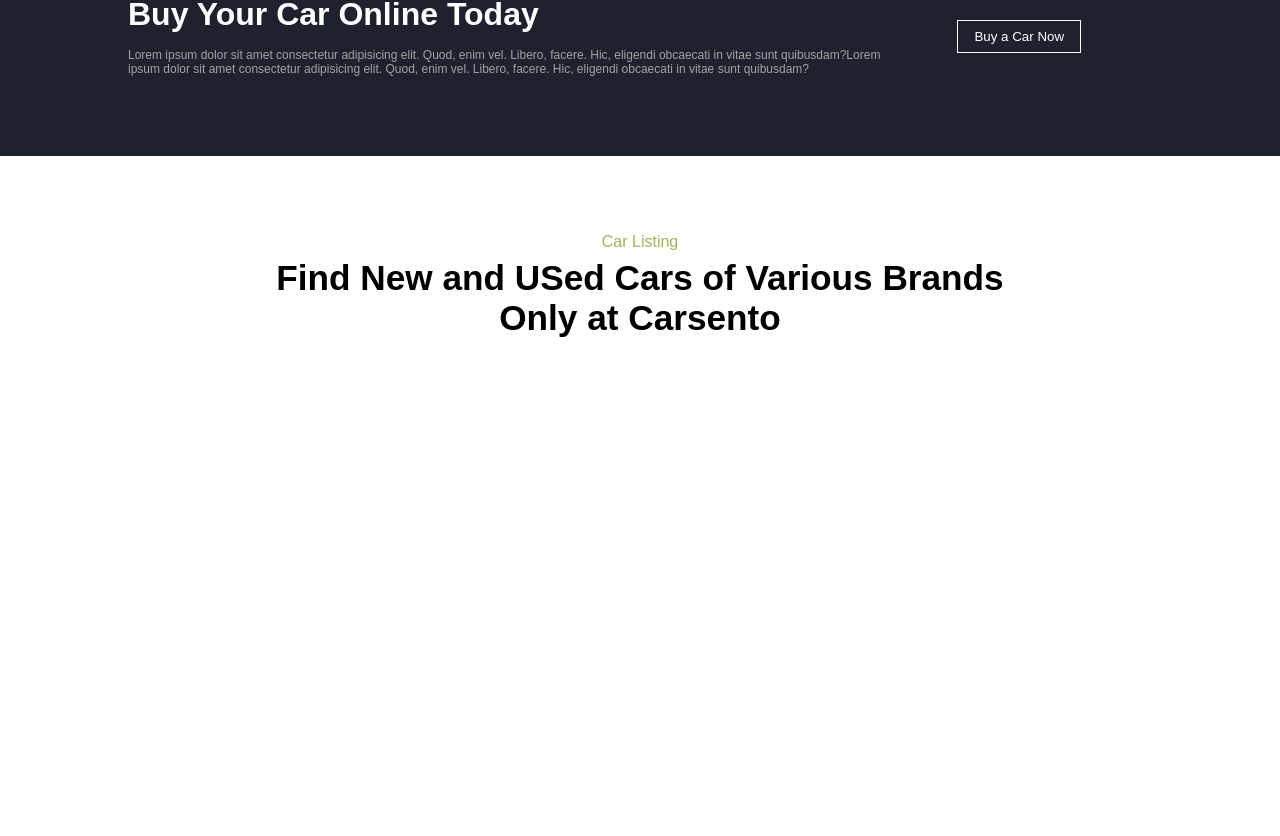
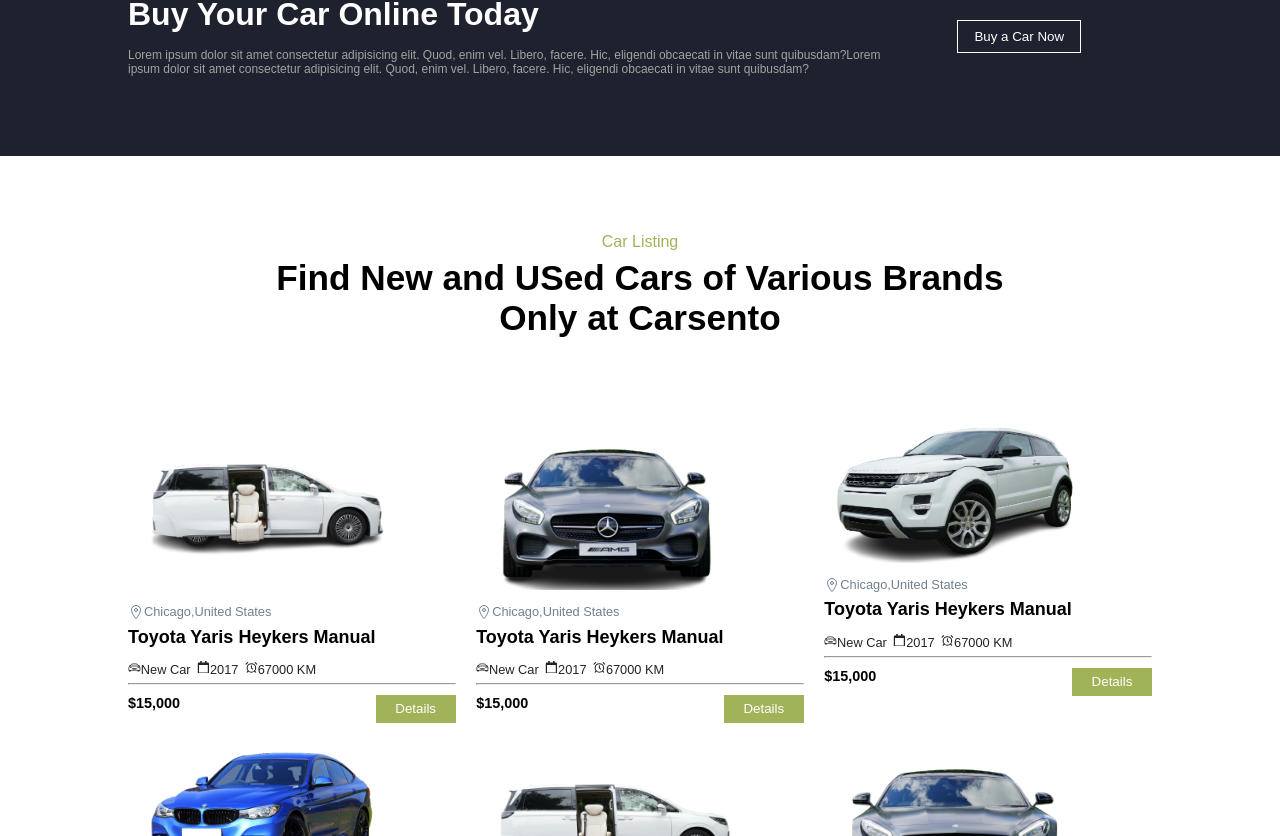
Before and after one commit to edyting/car-company, a React (Vite) app: page / in a window 1280 px wide. Shown: the part 2604-3440 px from the top of the page. Built offline with nearby package versions, Linux system fonts and the light colour scheme.

Commit message:
finished car listing section

```diff
--- a/src/components/CarListing.jsx
+++ b/src/components/CarListing.jsx
@@ -1,3 +1,7 @@
+import { IoLocationOutline } from "react-icons/io5";
+import { IoCarSportOutline } from "react-icons/io5";
+import { FaRegCalendar } from "react-icons/fa";
+import { LuAlarmClock } from "react-icons/lu";
 
 const CarListing = () => {
   const cars = [
@@ -60,7 +64,7 @@
       date: "2017",
       price: "$15,000",
       src: "../../public/car4.png",
-      }
+    },
   ];
   return (
     <div>
@@ -72,16 +76,55 @@
         </div>
 
         {/* cars-listing */}
+        <div className="listing-container">
+          {cars.map((car) => (
+            <div className="grid-item" key={car.id}>
+              <img src={car.src} alt={car.brand} />
+              {/* location */}
+              <div >
+                <div className="location">
+                  <IoLocationOutline />
+                  <span>{car.location}</span>
+                </div>
+                {/* brand */}
+                <div className="brand">
+                  <h2>{car.brand}</h2>
+                </div>
+                {/* details */}
+                <div className="details">
+                  {/* tag */}
                   <div className="">
-                  {cars.map((car) => {
-                      <div className="" key={car.id}>
-                        <h2>{car.brand}</h2>
-                      </div>;
-                  })}
+                    <IoCarSportOutline />
+                    <span>{car.tag}</span>
+                  </div>
+                  {/* date */}
+                  <div className="date">
+                    <FaRegCalendar />
+                    <span>{car.date}</span>
+                  </div>
+                  {/* distance */}
+                  <div className="distance">
+                    <LuAlarmClock />
+                    <span>{car.distance}</span>
+                  </div>
+                </div>
+                <hr className="line" />
+              </div>
+              {/* bottom */}
+              <div className="bottom">
+                {/* price */}
+                <div className="price">
+                  <span>{car.price}</span>
+                </div>
+                {/* btn */}
+                <button>Details</button>
+              </div>
+            </div>
+          ))}
         </div>
       </div>
     </div>
-  )
-}
+  );
+};
 
-export default CarListing
+export default CarListing;
--- /dev/null
+++ b/src/components/HowToBuy.jsx
@@ -0,0 +1,12 @@
+
+const HowToBuy = () => {
+  return (
+    <div>
+          <div className="to_buy">
+
+      </div>
+    </div>
+  )
+}
+
+export default HowToBuy
--- a/src/pages/HomePage.jsx
+++ b/src/pages/HomePage.jsx
@@ -2,6 +2,7 @@
 import CarListing from "../components/CarListing";
 import Forth from "../components/Forth";
 import HeroSection from "../components/HeroSection";
+import HowToBuy from "../components/HowToBuy";
 import Navbar from "../components/Navbar"
 import Search from "../components/Search";
 import SecondSection from "../components/SecondSection";
@@ -21,30 +22,34 @@
 
         <div className="">
           <Search />
-              </div>
-
-              <div className="">
-                  <SecondSection/>
+        </div>
+        {/* second section is just a white space */}
+        <div className="">
+          <SecondSection />
         </div>
 
         <div className="">
-          <ThirdSection/>
+          <ThirdSection />
         </div>
 
         <div className="">
-          <Forth/>
+          <Forth />
         </div>
 
         <div className="">
-          <WhyChooseUS/>
+          <WhyChooseUS />
         </div>
 
         <div className="">
-          <BuyYourCar/>
+          <BuyYourCar />
         </div>
 
         <div className="">
-          <CarListing/>
+          <CarListing />
+        </div>
+
+        <div className="">
+          <HowToBuy />
         </div>
       </div>
     </div>
--- /dev/null
+++ b/src/scss/_tobuy.scss
@@ -0,0 +1,5 @@
+.to_buy{
+    width: 100%;
+    height: 20dvh;
+
+}
--- a/src/scss/app.scss
+++ b/src/scss/app.scss
@@ -8,3 +8,4 @@
 @import './whychooseus';
 @import './buycar';
 @import './carlisting.scss';
+@import './tobuy';
--- a/src/scss/carlisting.scss
+++ b/src/scss/carlisting.scss
@@ -1,8 +1,6 @@
 .car-listing-section{
     width: 100%;
-    height: 100dvh;
-    // background: yellow;
-    // display: flex;
+
 
 
     .top{
@@ -22,3 +20,69 @@
         }
     }
 }
+
+.listing-container{
+    width: 100%;
+    // height: 100%;
+    // background: blue;
+    display: grid;
+    grid-template-columns: 1fr 1fr 1fr;
+    gap: 2%;
+    padding: 0 10%;
+
+
+    img{
+        width: 80%;
+        text-align: center;
+    }
+
+    .grid-item{
+        // background: green;
+    }
+}
+
+.location{
+    display: flex;
+    color: slategrey;
+    margin-top: 10px;
+
+    span{
+        font-size: .8rem;
+
+    }
+}
+
+.details{
+    display: flex;
+    color: rgb(36, 36, 36);
+    // align-items: center;
+    gap: 2%;
+    font-size: .8rem;
+    padding-bottom: 2%;
+}
+
+.brand{
+    font-size: .75rem;
+    margin: 2% 0;
+    margin-bottom: 4%;
+}
+
+.bottom{
+    display: flex;
+    justify-content: space-between;
+    // background-color: aquamarine;
+    padding: 0;
+    padding-top: 3%;
+
+    .price{
+        font-weight: 600;
+    }
+
+    button{
+        background: $primary-color;
+        border: none;
+        padding: 2% 6%;
+        // font-size: 1.1rem;
+        color: white;
+    }
+}
```
Lines whose indentation alone changed are shown as unchanged.
